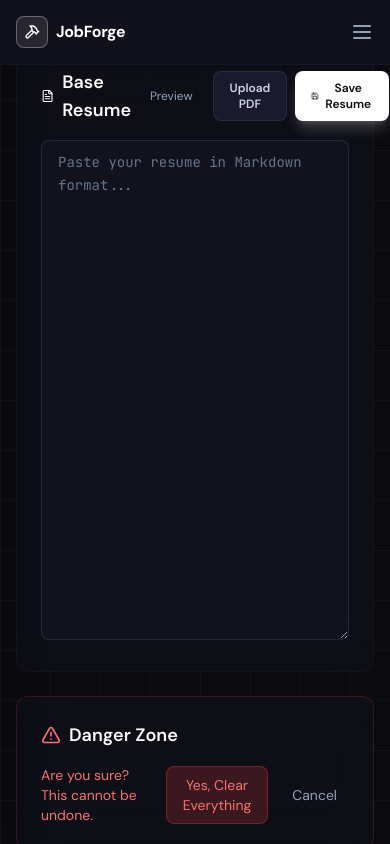
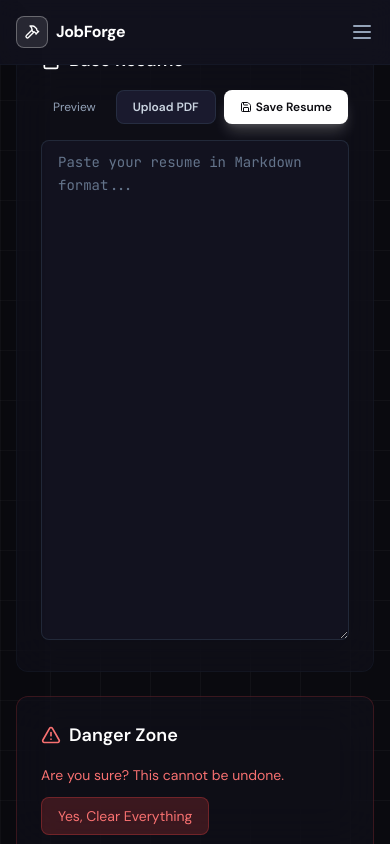
Before and after one commit to prats010/jobforge, a React (Vite) app in the folder frontend/: page /settings in a window 390 px wide. Both pictures are taken after a click on the button "Clear All Data". Built offline with nearby package versions, Linux system fonts and the light colour scheme; no server answers.

Commit message:
Fix settings page layout responsive overflow issues

```diff
--- a/frontend/src/pages/Settings.jsx
+++ b/frontend/src/pages/Settings.jsx
@@ -81,12 +81,12 @@
         transition={{ delay: 0.1 }}
         className="glass-card p-6"
       >
-        <div className="flex items-center justify-between mb-4">
+        <div className="flex flex-col sm:flex-row items-start sm:items-center justify-between gap-4 mb-4">
           <h2 className="text-lg font-semibold text-white flex items-center gap-2">
             <FileText className="w-5 h-5 text-forge-400" />
             Base Resume
           </h2>
-          <div className="flex gap-2">
+          <div className="flex flex-wrap gap-2 w-full sm:w-auto">
             <button
               onClick={() => setPreviewMode(!previewMode)}
               className="btn-ghost text-xs"
@@ -158,7 +158,7 @@
         </h2>
 
         {showClearConfirm ? (
-          <div className="flex items-center gap-3">
+          <div className="flex flex-col sm:flex-row items-start sm:items-center gap-3 w-full">
             <p className="text-sm text-red-400">Are you sure? This cannot be undone.</p>
             <button
               onClick={() => {
```
